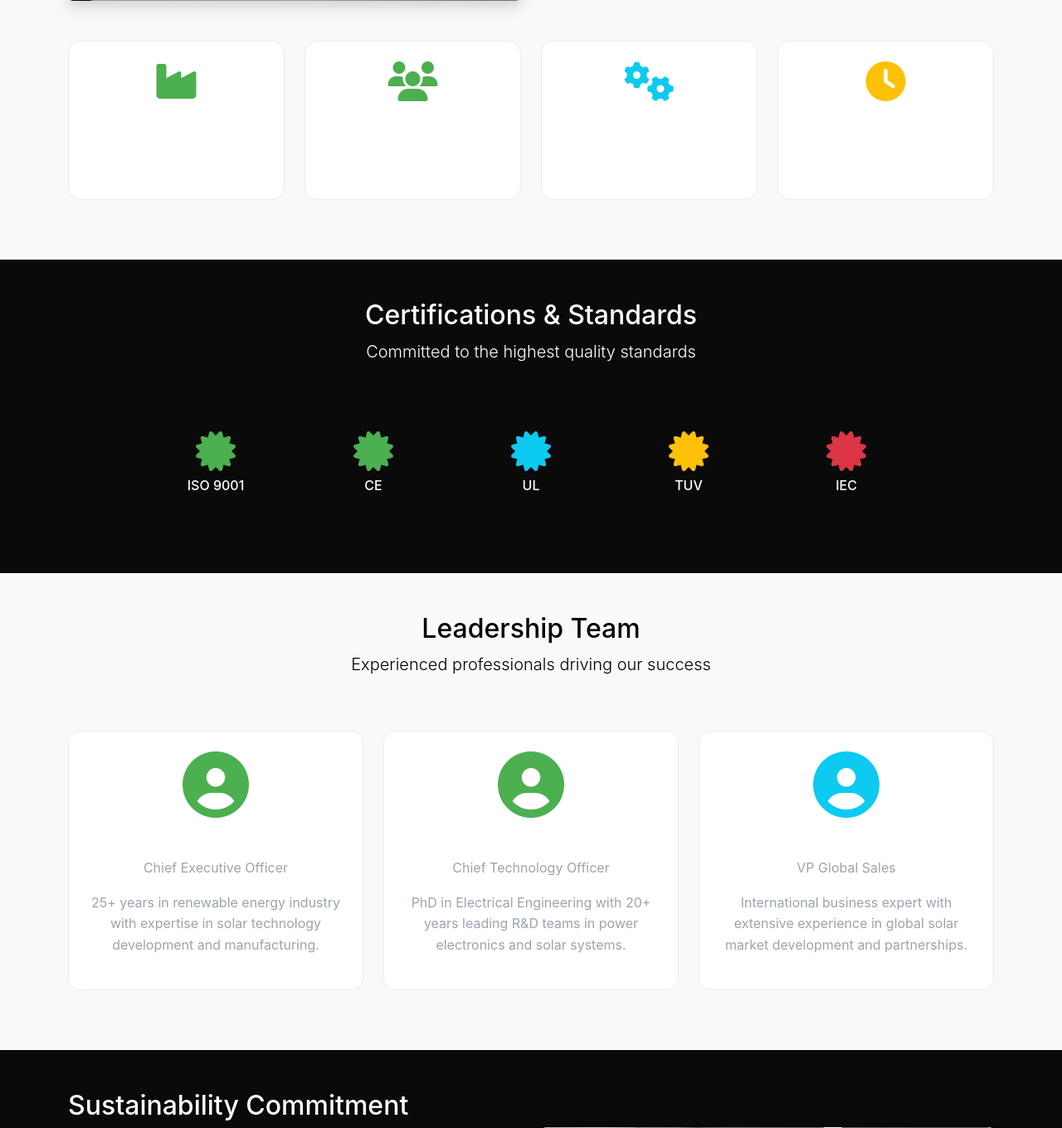
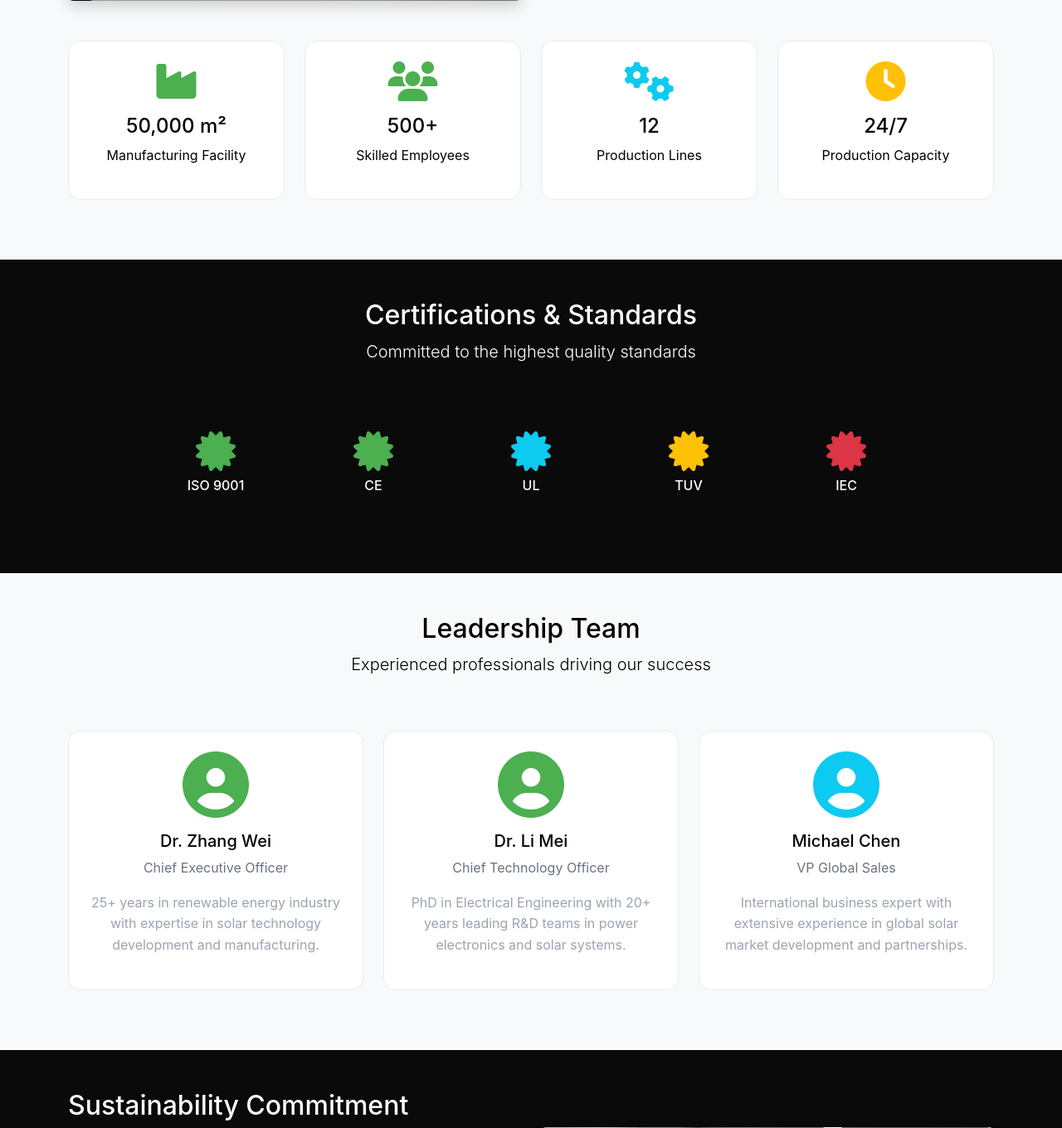
Before and after one commit to randunun-eng/-EuroVoltGreen, a Flask app: page /about in a window 1280 px wide. Shown: the part 3484-4844 px from the top of the page at 83% size. Run offline with Flask 3, Linux system fonts and the light colour scheme.

Commit message:
Fix critical font visibility and color contrast issues
- Fixed white-on-white text in product cards, team cards, timezone cards, and manufacturing stats
- Added universal .bg-light section fixes for all light background sections
- Improved contrast ratios for WCAG AA compliance (product specs, metric labels, hero subtitle)
- Enhanced text visibility in timeline cards, innovation cards, and partnership timelines
- Added proper text colors for accordion/FAQ sections
- Fixed mission/vision card text visibility
- Improved growth metrics and service card contrast

All changes ensure text is properly visible against respective backgrounds
and meet WCAG 2.1 Level AA accessibility standards.

```diff
--- a/static/css/style.css
+++ b/static/css/style.css
@@ -755,6 +823,14 @@ body {
     border: 1px solid #e9ecef;
     transition: all 0.3s ease;
     height: 100%;
+    color: #000000;
+}
+
+.manufacturing-stat h4,
+.manufacturing-stat h5,
+.manufacturing-stat p,
+.manufacturing-stat .metric-value {
+    color: #000000 !important;
 }
 
 .manufacturing-stat:hover {
@@ -787,6 +863,12 @@ body {
     border: 1px solid #e9ecef;
     transition: all 0.3s ease;
     height: 100%;
+    color: #000000;
+}
+
+.team-card h5,
+.team-card h6 {
+    color: #000000 !important;
 }
 
 .team-card:hover {
@@ -1000,6 +1082,31 @@ body {
     background: var(--gradient-primary);
 }
 
+/* Universal .bg-light Section Fixes - Comprehensive */
+.bg-light,
+.bg-light h1,
+.bg-light h2,
+.bg-light h3,
+.bg-light h4,
+.bg-light h5,
+.bg-light h6,
+.bg-light p,
+.bg-light li,
+.bg-light span,
+.bg-light .lead,
+.bg-light label,
+.bg-light div {
+    color: #000000 !important;
+}
+
+.bg-light .text-muted {
+    color: #6b7280 !important;
+}
+
+.bg-light .text-secondary {
+    color: #4b5563 !important;
+}
+
 /* Manufacturing Section with black text */
 section.py-5.bg-light h3,
 section.py-5.bg-light p.lead,
```
Also changed, not shown: other parts of static/css/style.css (+135 -2 lines).
